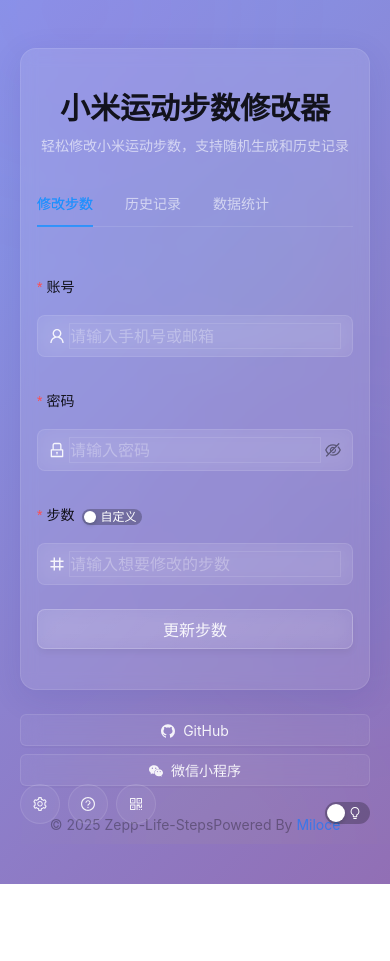
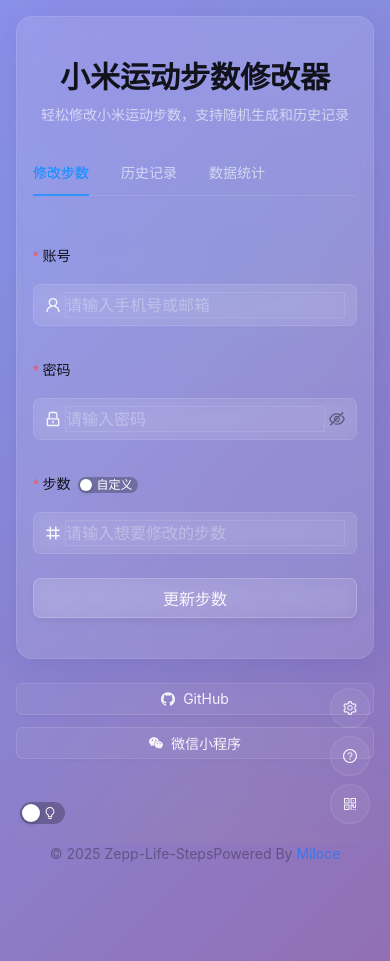
Before and after one commit to wugenweixi/Zepp-Life-Steps, a Next.js app: page / in a window 390 px wide. Before the commit the page ends 884 px from the top, so only its background shows below. Built offline with nearby package versions, Linux system fonts and the light colour scheme.

Commit message:
调整样式，修改主题切换和头部操作按钮的位置，优化响应式布局，增加底部按钮的间距。

```diff
--- a/styles/glassmorphism.css
+++ b/styles/glassmorphism.css
@@ -409,7 +409,7 @@
 .theme-toggle {
   position: fixed;
   top: 20px;
-  right: 20px;
+  left: 20px;
   z-index: 1000;
 }
 
@@ -417,10 +417,10 @@
 .header-actions {
   position: fixed;
   top: 20px;
-  left: 20px;
-  z-index: 1000;
+  right: 20px;
   display: flex;
   gap: 8px;
+  z-index: 1000;
 }
 
 .header-button {
@@ -447,6 +447,7 @@
   justify-content: center;
   gap: 16px;
   margin-top: 24px;
+  margin-bottom: 24px;
 }
 
 /* 统计容器 */
@@ -498,25 +499,36 @@
 
 /* 响应式调整 */
 @media (max-width: 768px) {
-  .glass-card {
+  .app-container {
     padding: 16px;
   }
 
-  .action-buttons {
-    flex-direction: column;
-    gap: 8px;
+  .glass-card {
+    padding: 16px;
   }
 
   .header-actions {
     top: auto;
     bottom: 20px;
-    left: 20px;
+    right: 20px;
+    flex-direction: column;
   }
 
   .theme-toggle {
     top: auto;
     bottom: 20px;
-    right: 20px;
+    left: 20px;
+  }
+
+  .action-buttons {
+    flex-direction: column;
+    gap: 12px;
+    margin-top: 16px;
+    margin-bottom: 80px; /* 为底部按钮留出空间 */
+  }
+
+  .glass-footer {
+    margin-bottom: 80px; /* 为底部按钮留出空间 */
   }
 }
 
```
